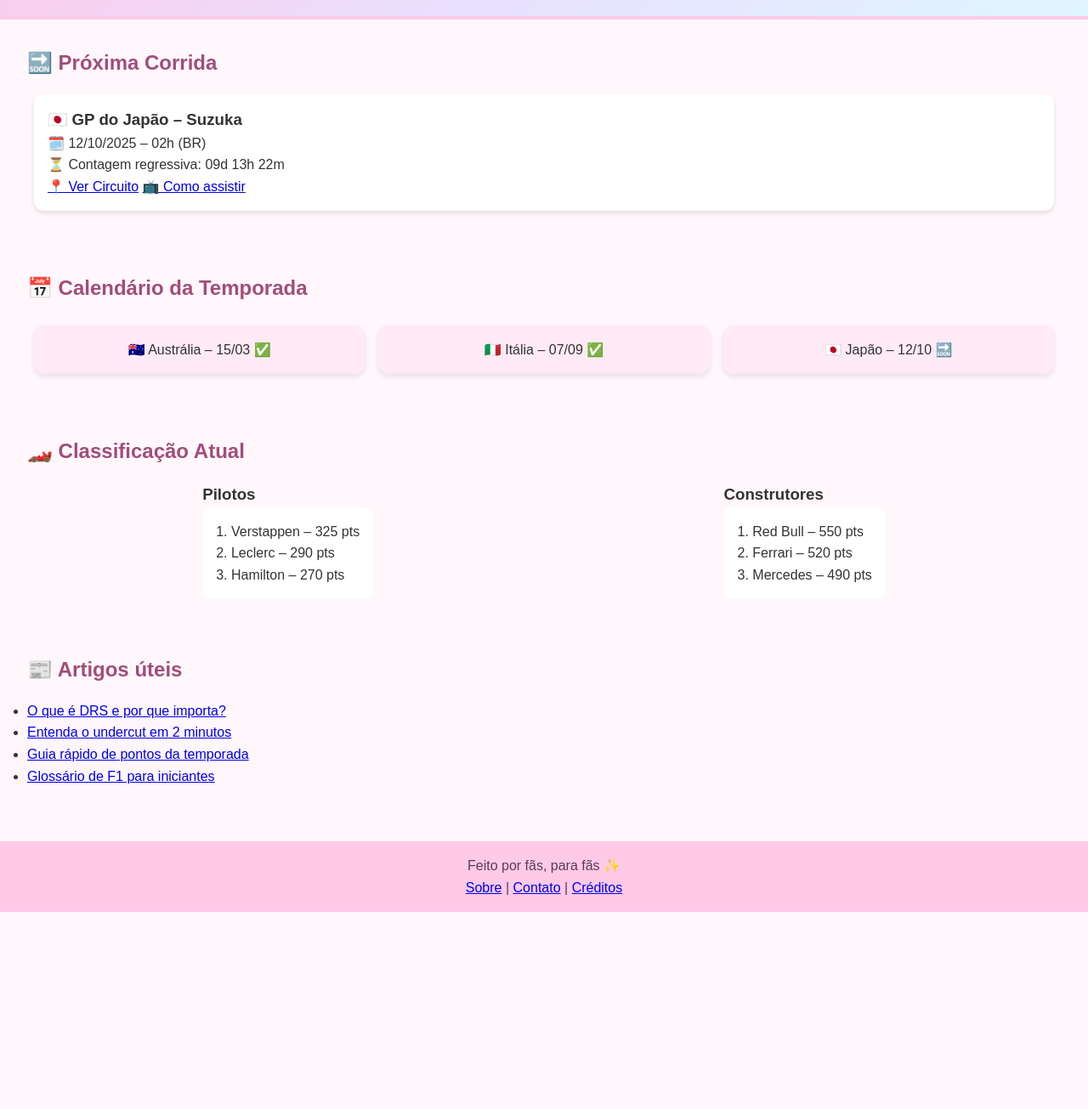
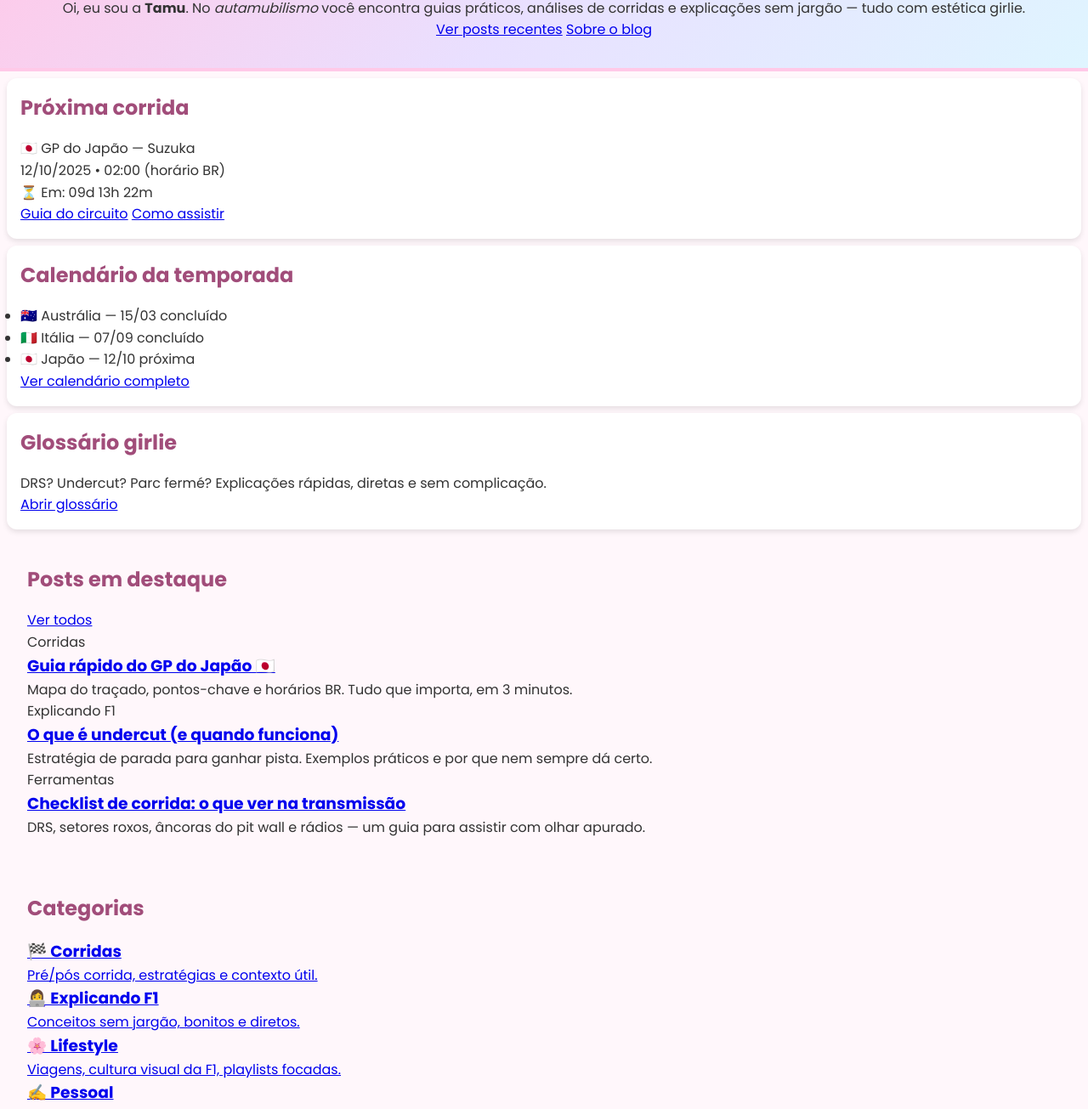
Before and after one commit to autamubilismo/autamubilismo.github.io, a plain HTML site: page index.html in a window 1280 px wide. Shown: the part 176-1481 px from the top of the page at 85% size. Before the commit the page ends 1249 px from the top, so only its background shows below. Drawn offline with Linux system fonts and the light colour scheme.

Commit message:
Update index.html

```diff
--- a/index.html
+++ b/index.html
@@ -1,86 +1,188 @@
 <!DOCTYPE html>
 <html lang="pt-BR">
 <head>
-  <meta charset="UTF-8">
-  <title>F1 Season Hub 🎀</title>
-  <link rel="stylesheet" href="style.css">
+  <meta charset="UTF-8" />
+  <meta name="viewport" content="width=device-width, initial-scale=1" />
+  <title>autamubilismo — blog da Tamu</title>
+
+  <!-- Fonts -->
+  <link rel="preconnect" href="https://fonts.googleapis.com">
+  <link rel="preconnect" href="https://fonts.gstatic.com" crossorigin>
+  <link href="https://fonts.googleapis.com/css2?family=Poppins:wght@400;600;700&family=Pacifico&display=swap" rel="stylesheet">
+
+  <!-- Styles -->
+  <link rel="stylesheet" href="style.css" />
+  <meta name="description" content="F1 descomplicada, estética girlie e conteúdo útil. O blog pessoal da Tamu." />
 </head>
 <body>
-  <!-- HEADER -->
-  <header class="hero">
-    <h1>F1 Season Hub 🎀</h1>
-    <p>A temporada de Fórmula 1 explicada de um jeito simples, bonito e organizado.</p>
-    <nav>
+  <!-- Skip link -->
+  <a class="skip-to-content" href="#conteudo">Pular para o conteúdo</a>
+
+  <!-- Header -->
+  <header class="site-header">
+    <div class="container header-inner">
+      <a class="logo" href="/">
+        <span class="logo-mark" aria-hidden="true">🏁</span>
+        <span class="logo-text">autamubilismo</span>
+      </a>
+      <nav class="main-nav" aria-label="menu principal">
         <a href="#">Home</a>
-      <a href="#">Circuitos</a>
-      <a href="#">Pilotos</a>
-      <a href="#">Temporada</a>
+        <a href="#">Corridas</a>
+        <a href="#">Explicando F1</a>
+        <a href="#">Lifestyle</a>
+        <a href="#">Pessoal</a>
         <a href="#">Glossário</a>
       </nav>
+    </div>
   </header>
 
-  <!-- PRÓXIMA CORRIDA -->
-  <section class="next-race">
-    <h2>🔜 Próxima Corrida</h2>
-    <div class="card">
-      <h3>🇯🇵 GP do Japão – Suzuka</h3>
-      <p>🗓️ 12/10/2025 – 02h (BR)</p>
-      <p>⏳ Contagem regressiva: <span id="countdown">09d 13h 22m</span></p>
-      <div class="buttons">
-        <a href="#">📍 Ver Circuito</a>
-        <a href="#">📺 Como assistir</a>
+  <!-- Hero -->
+  <section class="hero">
+    <div class="container hero-inner">
+      <div class="hero-copy">
+        <h1>F1 descomplicada, bonita e útil ✨</h1>
+        <p>Oi, eu sou a <strong>Tamu</strong>. No <em>autamubilismo</em> você encontra guias práticos, análises de corridas e explicações sem jargão — tudo com estética girlie.</p>
+        <div class="hero-cta">
+          <a class="btn btn-primary" href="#">Ver posts recentes</a>
+          <a class="btn btn-ghost" href="#">Sobre o blog</a>
         </div>
+      </div>
+      <!-- “Imagem” hero: gradient decorativo (sem precisar de arquivo) -->
+      <div class="hero-art" role="img" aria-label="Ilustração abstrata de pista de corrida em cores pastel"></div>
     </div>
   </section>
 
-  <!-- CALENDÁRIO -->
-  <section class="calendar">
-    <h2>📅 Calendário da Temporada</h2>
-    <div class="grid">
-      <div class="gp-card">🇦🇺 Austrália – 15/03 ✅</div>
-      <div class="gp-card">🇮🇹 Itália – 07/09 ✅</div>
-      <div class="gp-card">🇯🇵 Japão – 12/10 🔜</div>
+  <main id="conteudo" class="container">
+
+    <!-- Sidebar utilitária (mobile vira bloco) -->
+    <aside class="side-cards">
+      <article class="card next-race" aria-labelledby="proxima-corrida">
+        <h2 id="proxima-corrida">Próxima corrida</h2>
+        <p class="race-title">🇯🇵 GP do Japão — Suzuka</p>
+        <p class="race-meta">12/10/2025 • 02:00 (horário BR)</p>
+        <p class="race-count">⏳ Em: <span data-countdown>09d 13h 22m</span></p>
+        <div class="card-actions">
+          <a class="btn btn-small" href="#">Guia do circuito</a>
+          <a class="btn btn-small btn-ghost" href="#">Como assistir</a>
+        </div>
+      </article>
+
+      <article class="card mini-calendar" aria-labelledby="calendario">
+        <h2 id="calendario">Calendário da temporada</h2>
+        <ul class="mini-list">
+          <li>🇦🇺 Austrália — 15/03 <span class="tag done">concluído</span></li>
+          <li>🇮🇹 Itália — 07/09 <span class="tag done">concluído</span></li>
+          <li>🇯🇵 Japão — 12/10 <span class="tag next">próxima</span></li>
+        </ul>
+        <a class="link" href="#">Ver calendário completo</a>
+      </article>
+
+      <article class="card glossary" aria-labelledby="glossario">
+        <h2 id="glossario">Glossário girlie</h2>
+        <p>DRS? Undercut? Parc fermé? Explicações rápidas, diretas e sem complicação.</p>
+        <a class="btn btn-small" href="#">Abrir glossário</a>
+      </article>
+    </aside>
+
+    <!-- Posts em destaque -->
+    <section class="section" aria-labelledby="destaques">
+      <div class="section-head">
+        <h2 id="destaques">Posts em destaque</h2>
+        <a class="link" href="#">Ver todos</a>
+      </div>
+
+      <div class="post-grid">
+        <!-- Card 1 -->
+        <article class="post-card">
+          <a class="post-thumb" href="#" aria-label="Abrir post Guia rápido do GP do Japão">
+            <div class="thumb thumb-1"></div>
+          </a>
+          <div class="post-meta">
+            <span class="pill">Corridas</span>
+          </div>
+          <h3 class="post-title"><a href="#">Guia rápido do GP do Japão 🇯🇵</a></h3>
+          <p class="post-excerpt">Mapa do traçado, pontos-chave e horários BR. Tudo que importa, em 3 minutos.</p>
+        </article>
+
+        <!-- Card 2 -->
+        <article class="post-card">
+          <a class="post-thumb" href="#" aria-label="Abrir post O que é undercut">
+            <div class="thumb thumb-2"></div>
+          </a>
+          <div class="post-meta">
+            <span class="pill pill-edu">Explicando F1</span>
+          </div>
+          <h3 class="post-title"><a href="#">O que é undercut (e quando funciona)</a></h3>
+          <p class="post-excerpt">Estratégia de parada para ganhar pista. Exemplos práticos e por que nem sempre dá certo.</p>
+        </article>
+
+        <!-- Card 3 -->
+        <article class="post-card">
+          <a class="post-thumb" href="#" aria-label="Abrir post Checklist de transmissão">
+            <div class="thumb thumb-3"></div>
+          </a>
+          <div class="post-meta">
+            <span class="pill pill-tools">Ferramentas</span>
+          </div>
+          <h3 class="post-title"><a href="#">Checklist de corrida: o que ver na transmissão</a></h3>
+          <p class="post-excerpt">DRS, setores roxos, âncoras do pit wall e rádios — um guia para assistir com olhar apurado.</p>
+        </article>
       </div>
     </section>
 
-  <!-- CLASSIFICAÇÃO -->
-  <section class="standings">
-    <h2>🏎️ Classificação Atual</h2>
-    <div class="tables">
-      <div>
-        <h3>Pilotos</h3>
-        <ol>
-          <li>Verstappen – 325 pts</li>
-          <li>Leclerc – 290 pts</li>
-          <li>Hamilton – 270 pts</li>
-        </ol>
+    <!-- Categorias (blocos) -->
+    <section class="section cats" aria-labelledby="cats">
+      <div class="section-head">
+        <h2 id="cats">Categorias</h2>
       </div>
-      <div>
-        <h3>Construtores</h3>
-        <ol>
-          <li>Red Bull – 550 pts</li>
-          <li>Ferrari – 520 pts</li>
-          <li>Mercedes – 490 pts</li>
-        </ol>
-      </div>
+      <div class="cat-grid">
+        <a class="cat-card" href="#">
+          <h3>🏁 Corridas</h3>
+          <p>Pré/pós corrida, estratégias e contexto útil.</p>
+        </a>
+        <a class="cat-card" href="#">
+          <h3>👩‍💻 Explicando F1</h3>
+          <p>Conceitos sem jargão, bonitos e diretos.</p>
+        </a>
+        <a class="cat-card" href="#">
+          <h3>🌸 Lifestyle</h3>
+          <p>Viagens, cultura visual da F1, playlists focadas.</p>
+        </a>
+        <a class="cat-card" href="#">
+          <h3>✍️ Pessoal</h3>
+          <p>Crônicas e a tua voz olhando pro esporte.</p>
+        </a>
       </div>
     </section>
 
-  <!-- ARTIGOS -->
-  <section class="articles">
-    <h2>📰 Artigos úteis</h2>
-    <ul>
-      <li><a href="#">O que é DRS e por que importa?</a></li>
-      <li><a href="#">Entenda o undercut em 2 minutos</a></li>
-      <li><a href="#">Guia rápido de pontos da temporada</a></li>
-      <li><a href="#">Glossário de F1 para iniciantes</a></li>
-    </ul>
+    <!-- Newsletter -->
+    <section class="newsletter" aria-labelledby="news">
+      <div class="newsletter-inner">
+        <div>
+          <h2 id="news">Newsletter semanal</h2>
+          <p>Receba um resumo útil e bonito da F1 no seu e-mail. Sem spam.</p>
+        </div>
+        <form class="form-inline" action="#" method="post">
+          <label class="sr-only" for="email">E-mail</label>
+          <input id="email" type="email" placeholder="seu@email.com" required>
+          <button class="btn btn-primary" type="submit">Assinar</button>
+        </form>
+      </div>
     </section>
 
-  <!-- FOOTER -->
-  <footer>
-    <p>Feito por fãs, para fãs ✨</p>
-    <p><a href="#">Sobre</a> | <a href="#">Contato</a> | <a href="#">Créditos</a></p>
+  </main>
+
+  <!-- Footer -->
+  <footer class="site-footer">
+    <div class="container foot-inner">
+      <p>Feito por fãs, para fãs. 💖 <strong>autamubilismo</strong> © 2025</p>
+      <nav aria-label="rodapé">
+        <a href="#">Sobre</a>
+        <a href="#">Contato</a>
+        <a href="#">Créditos</a>
+        <a href="#">Política</a>
+      </nav>
+    </div>
   </footer>
 </body>
 </html>
```
Lines whose indentation alone changed are shown as unchanged.
